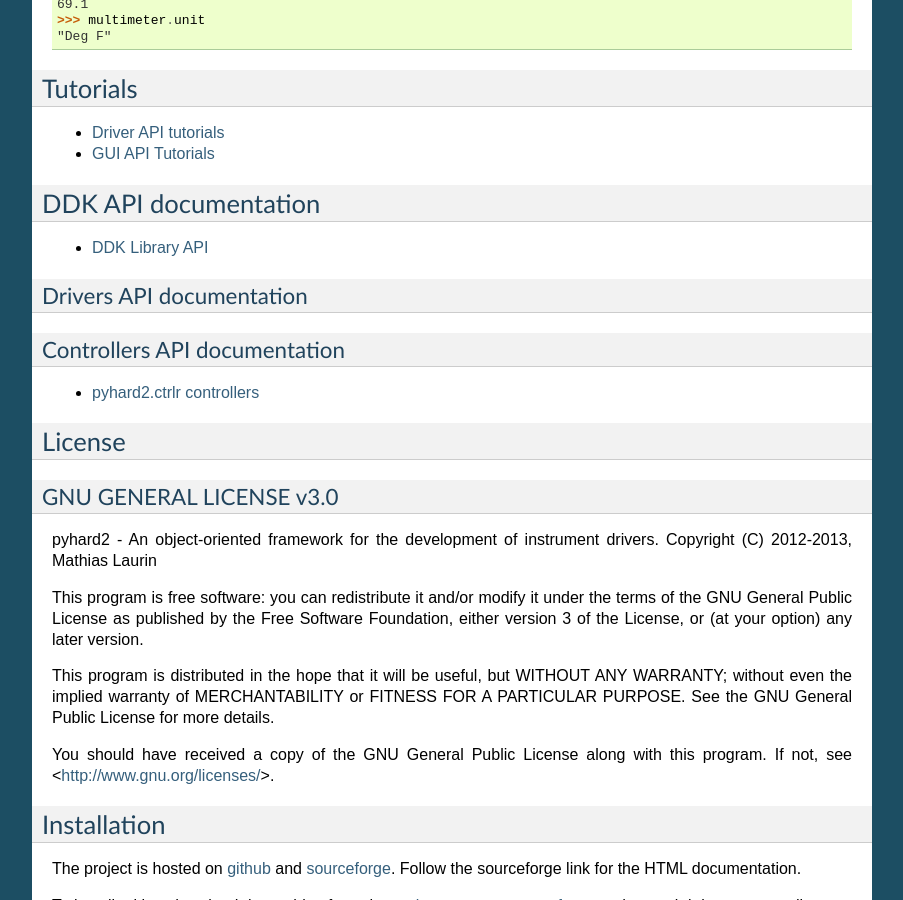
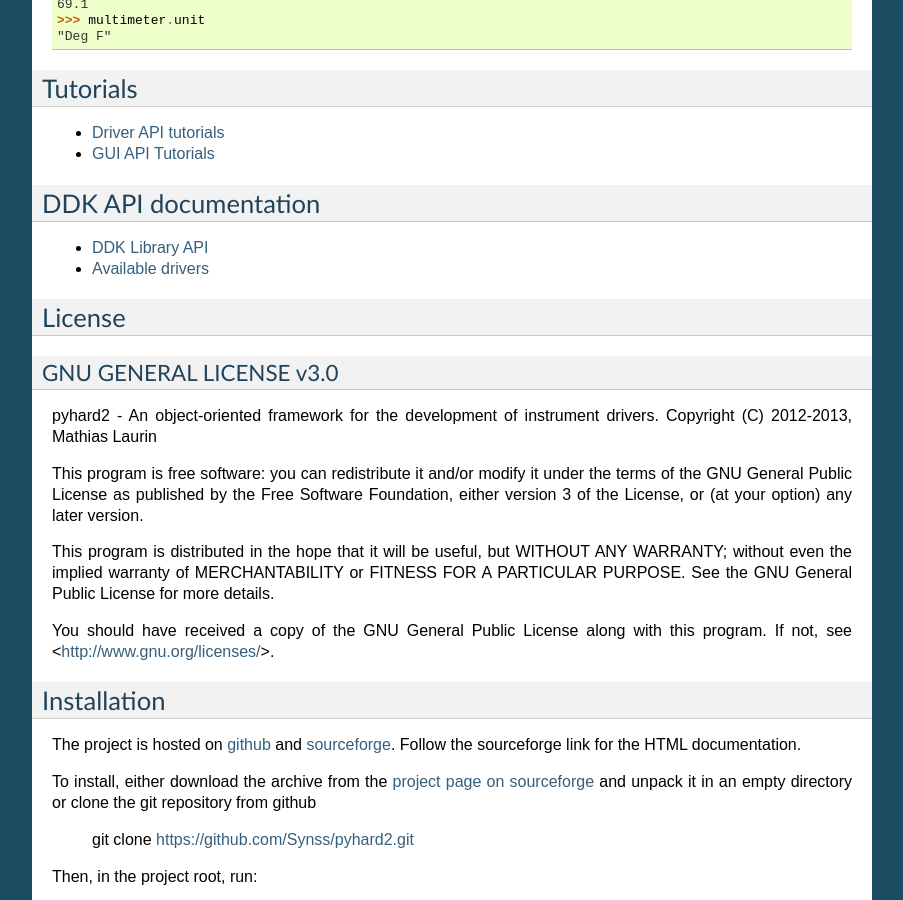
Before and after one commit to Synss/pyhard2, a Sphinx documentation site: the page built from documentation/index.rst, in a window 1280 px wide and 900 px high, scrolled down 1026 px. Shown: the whole window, without its empty margins (198-1101 px from the left). Built offline with Sphinx 7.4.7, drawn with Linux system fonts in a browser that asks for light colours; some of the changed text lies outside the part shown.

Commit message:
Merge Available drivers documentation

```diff
--- a/documentation/index.rst
+++ b/documentation/index.rst
@@ -61,22 +61,7 @@
    :maxdepth: 1
 
    libapi
-
-Drivers API documentation
--------------------------
-
-.. toctree::
-   :maxdepth: 1
-
    drv
-
-Controllers API documentation
------------------------------
-
-.. toctree::
-   :maxdepth: 1
-
-   ctrlr
 
 
 License
--- a/documentation/libapi.rst
+++ b/documentation/libapi.rst
@@ -5,6 +5,9 @@
 .. apidrv
 
 .. automodule:: pyhard2.driver
+   :members:
+
+.. automodule:: pyhard2.driver.virtual
    :members:
 
 .. apimisc
```
Also changed, not shown: documentation/ctrlr.rst (deleted, +0 -22 lines), documentation/drv.rst (+22 -2 lines).
